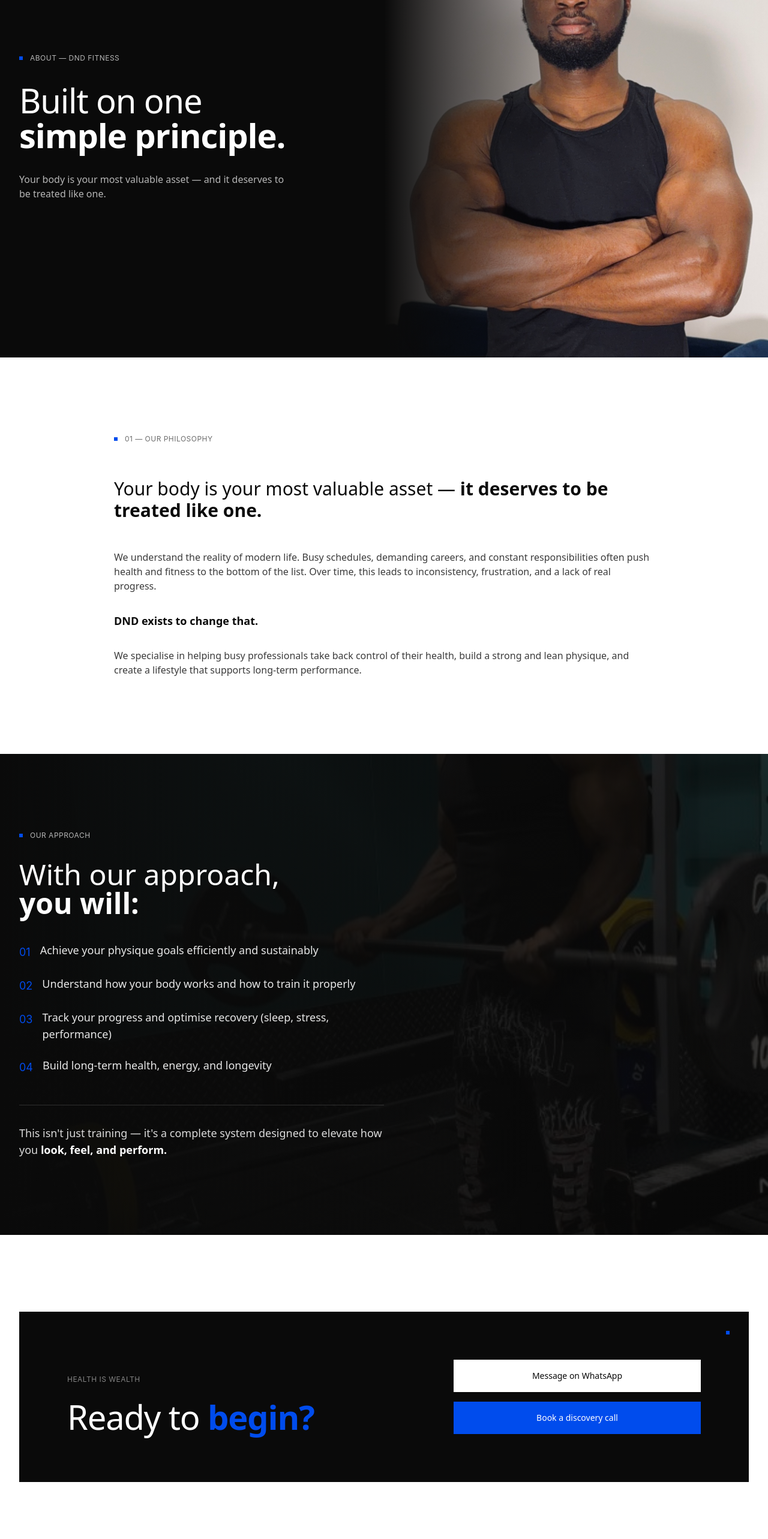
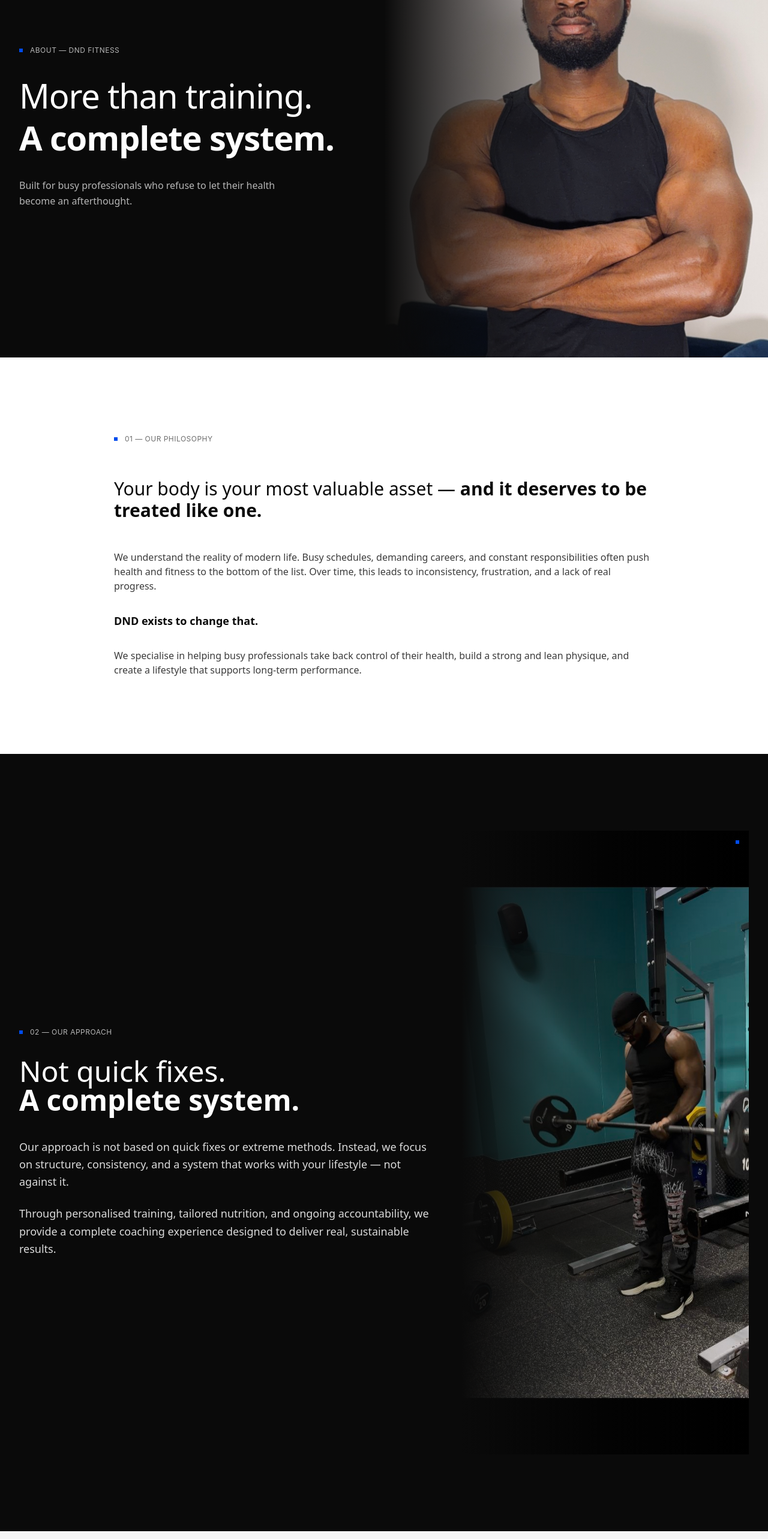
Before and after one commit to Muha-law/dnd-fitness, a React (Vite) app: page /about in a window 1280 px wide. Shown: the part 220-2786 px from the top of the page at 60% size. Built offline with nearby package versions, Linux system fonts and the light colour scheme.

Commit message:
Fix Benefits and Contact nav links to scroll from any page

```diff
--- a/src/About.jsx
+++ b/src/About.jsx
@@ -14,22 +14,49 @@ export default function About() {
     <div className="min-h-screen bg-background overflow-x-hidden">
       <Nav />
 
-      {/* HERO with background image */}
-      {/* HERO — black left, photo right, gradient blend */}
-<section className="relative min-h-[80vh] md:min-h-screen bg-on-surface overflow-hidden pt-32 pb-20">
-  {/* Photo on the right */}
-  <div className="absolute top-0 right-0 bottom-0 w-full h-[50vh] md:h-full md:w-3/5 lg:w-1/2">
+      {/* HERO */}
+<section className="relative md:min-h-screen bg-on-surface overflow-hidden">
+
+  {/* MOBILE: full image background + dark overlay at bottom for text */}
+  <div className="md:hidden">
+    <div
+      className="relative w-full min-h-[90vh] bg-cover bg-center flex items-end pt-32 pb-12 px-4"
+      style={{ backgroundImage: "url('/about.jpg')" }}
+    >
+      {/* Dark gradient at bottom for text legibility */}
+      <div className="absolute inset-0 bg-gradient-to-t from-on-surface via-on-surface/40 to-transparent" />
+
+      <div className="relative z-10">
+        <div className="flex items-center gap-3 mb-6">
+          <div className="w-1.5 h-1.5 bg-accent" />
+          <span className="font-mono text-label-md uppercase text-on-primary/80">
+            About — DND Fitness
+          </span>
+        </div>
+        <h1 className="text-4xl font-light text-on-primary leading-tight">
+          More than training.
+          <br />
+          <span className="font-semibold">A complete system.</span>
+        </h1>
+        <p className="text-body-md text-on-primary/80 mt-6 max-w-md leading-relaxed">
+          Built for busy professionals who refuse to let their health become an afterthought.
+        </p>
+      </div>
+    </div>
+  </div>
+
+  {/* DESKTOP: black left, photo right */}
+  <div className="hidden md:block relative min-h-screen pt-32 pb-20">
+    <div className="absolute top-0 right-0 bottom-0 w-3/5 lg:w-1/2">
       <img
         src="/about.jpg"
         alt="DND Fitness Founder"
         className="w-full h-full object-cover object-top"
       />
-    {/* Gradient blend — black fades from left edge into the photo */}
       <div className="absolute inset-0 bg-gradient-to-r from-on-surface via-on-surface/10 to-transparent" />
     </div>
 
-  {/* Text on the left */}
-  <div className="relative z-10 max-w-[1400px] mx-auto h-full px-4 md:px-8 flex items-center min-h-[calc(100vh-12rem)]">
+    <div className="relative z-10 max-w-[1400px] mx-auto h-full px-8 flex items-center min-h-[calc(100vh-12rem)]">
       <div className="max-w-xl">
         <div className="flex items-center gap-3 mb-8">
           <div className="w-1.5 h-1.5 bg-accent" />
@@ -37,18 +64,21 @@ export default function About() {
             About — DND Fitness
           </span>
         </div>
-      <h1 className="text-4xl md:text-display-lg font-light text-on-primary leading-tight">
-        Built on one
+        <h1 className="text-display-lg font-light text-on-primary leading-tight">
+          More than training.
           <br />
-        <span className="font-semibold">simple principle.</span>
+          <span className="font-semibold">A complete system.</span>
         </h1>
-      <p className="text-body-md md:text-base text-on-primary/70 mt-8 max-w-md leading-relaxed">
-        Your body is your most valuable asset — and it deserves to be treated like one.
+        <p className="text-base text-on-primary/70 mt-8 max-w-md leading-relaxed">
+          Built for busy professionals who refuse to let their health become an afterthought.
         </p>
       </div>
     </div>
+  </div>
+
 </section>
-      {/* INTRO */}
+
+      {/* PHILOSOPHY */}
       <section className="px-4 md:px-8 py-20 md:py-32">
         <div className="max-w-[900px] mx-auto">
           <div className="flex items-center gap-3 mb-10 md:mb-14">
@@ -60,7 +90,7 @@ export default function About() {
 
           <p className="text-2xl md:text-3xl font-light text-on-surface leading-snug mb-12">
             Your body is your most valuable asset —
-            <span className="font-semibold"> it deserves to be treated like one.</span>
+            <span className="font-semibold"> and it deserves to be treated like one.</span>
           </p>
 
           <div className="space-y-8 text-on-surface/80 text-body-md md:text-base leading-relaxed">
@@ -84,48 +114,107 @@ export default function About() {
         </div>
       </section>
 
-      {/* OUR APPROACH — bg image on all screen sizes */}
-      <section
-        className="relative px-4 md:px-8 py-20 md:py-32 bg-on-surface text-on-primary overflow-hidden bg-cover bg-center"
+      {/* OUR APPROACH — split mobile/desktop, same as App.jsx */}
+      <section className="bg-on-surface text-on-primary">
+        {/* MOBILE ONLY */}
+        <div
+          className="md:hidden relative px-4 py-20 bg-cover bg-center"
           style={{ backgroundImage: "url('/approach.jpg')" }}
         >
-        {/* Dark overlay - stronger on mobile, gradient on desktop */}
-        <div className="absolute inset-0 bg-on-surface/75 md:bg-gradient-to-r md:from-on-surface md:via-on-surface/70 md:to-on-surface/20" />
-
-        {/* Content */}
-        <div className="relative z-10 max-w-[1400px] mx-auto">
-          <div className="md:max-w-[55%] lg:max-w-[50%]">
+          <div className="absolute inset-0 bg-on-surface/75" />
+          <div className="relative z-10">
             <div className="flex items-center gap-3 mb-8">
               <div className="w-1.5 h-1.5 bg-accent" />
-              <span className="font-mono text-label-md uppercase text-on-primary/70">
-                Our Approach
-              </span>
+              <span className="font-mono text-label-md uppercase text-on-primary/70">02 — Our Approach</span>
             </div>
-            <h2 className="text-3xl md:text-4xl lg:text-5xl font-light mb-10 leading-tight">
-              With our approach,
+            <p className="text-3xl font-light mb-10 leading-tight">
+              Not quick fixes.
               <br />
-              <span className="font-semibold">you will:</span>
-            </h2>
-            <ul className="space-y-5 md:space-y-6 mb-10 md:mb-12">
-              {[
-                "Achieve your physique goals efficiently and sustainably",
-                "Understand how your body works and how to train it properly",
-                "Track your progress and optimise recovery (sleep, stress, performance)",
-                "Build long-term health, energy, and longevity",
-              ].map((item, i) => (
-                <li key={i} className="flex gap-4 text-body-md md:text-lg text-on-primary/90">
-                  <span className="text-accent font-mono mt-1 flex-shrink-0">0{i + 1}</span>
-                  <span>{item}</span>
-                </li>
-              ))}
-            </ul>
-            <p className="text-body-md md:text-lg text-on-primary/85 leading-relaxed pt-6 md:pt-8 border-t border-on-primary/15">
-              This isn't just training — it's a complete system designed to elevate
-              how you <span className="font-semibold text-on-primary">look, feel, and perform.</span>
+              <span className="font-semibold">A complete system.</span>
+            </p>
+            <div className="space-y-6 text-on-primary/85 text-body-md leading-relaxed">
+              <p>
+                Our approach is not based on quick fixes or extreme methods.
+                Instead, we focus on structure, consistency, and a system that
+                works with your lifestyle — not against it.
+              </p>
+              <p>
+                Through personalised training, tailored nutrition, and ongoing
+                accountability, we provide a complete coaching experience designed
+                to deliver real, sustainable results.
               </p>
             </div>
           </div>
+        </div>
+
+        {/* DESKTOP ONLY */}
+        <div className="hidden md:block px-8 py-32">
+          <div className="max-w-[1400px] mx-auto grid grid-cols-12 gap-12 items-center">
+            <div className="col-span-7">
+              <div className="flex items-center gap-3 mb-8">
+                <div className="w-1.5 h-1.5 bg-accent" />
+                <span className="font-mono text-label-md uppercase text-on-primary/70">02 — Our Approach</span>
+              </div>
+              <p className="text-4xl lg:text-5xl font-light mb-10 leading-tight">
+                Not quick fixes.
+                <br />
+                <span className="font-semibold">A complete system.</span>
+              </p>
+              <div className="space-y-6 text-on-primary/85 text-lg leading-relaxed">
+                <p>
+                  Our approach is not based on quick fixes or extreme methods.
+                  Instead, we focus on structure, consistency, and a system that
+                  works with your lifestyle — not against it.
+                </p>
+                <p>
+                  Through personalised training, tailored nutrition, and ongoing
+                  accountability, we provide a complete coaching experience designed
+                  to deliver real, sustainable results.
+                </p>
+              </div>
+            </div>
+
+            <div className="col-span-5">
+              <div className="relative">
+                <img
+                  src="/approach.jpg"
+                  alt="DND Approach"
+                  className="w-full h-auto block"
+                />
+                <div className="absolute inset-0 bg-gradient-to-r from-on-surface via-on-surface/30 to-transparent" />
+                <div className="absolute top-4 right-4 w-1.5 h-1.5 bg-accent" />
+              </div>
+            </div>
+          </div>
+        </div>
       </section>
+
+      {/* MORE THAN TRAINING */}
+      <section className="px-4 md:px-8 py-20 md:py-32 bg-surface-low">
+        <div className="max-w-[900px] mx-auto">
+          <div className="flex items-center gap-3 mb-10 md:mb-14">
+            <div className="w-1.5 h-1.5 bg-accent" />
+            <span className="font-mono text-label-md uppercase text-on-surface/60">
+              03 — More Than Training
+            </span>
+          </div>
+
+          <p className="text-2xl md:text-3xl font-light text-on-surface leading-snug mb-8">
+            At DND Fitness, it's not just about how you look.
+          </p>
+          <p className="text-body-md md:text-lg text-on-surface/80 leading-relaxed mb-12">
+            It's about how you feel, how you perform, and how you show up in
+            every area of your life.
+          </p>
+
+          <p className="text-2xl md:text-3xl font-light text-on-surface leading-snug pt-8 border-t border-on-surface/10">
+            This is more than personal training.
+            <br />
+            <span className="font-semibold">A system for long-term health, strength, and confidence.</span>
+          </p>
+        </div>
+      </section>
+
       {/* CTA */}
       <section className="px-4 md:px-8 py-20 md:py-32">
         <div className="max-w-[1400px] mx-auto bg-on-surface p-8 md:p-20 relative overflow-hidden">
--- a/src/App.jsx
+++ b/src/App.jsx
@@ -98,47 +98,93 @@ export default function App() {
       </section>
 
       {/* OUR APPROACH */}
-<section
-  className="relative px-4 md:px-8 py-20 md:py-32 bg-on-surface text-on-primary overflow-hidden bg-cover bg-center"
-  style={{ backgroundImage: "url('/approach.jpg')" }}
->
-  <div className="absolute inset-0 bg-on-surface/75 md:bg-gradient-to-r md:from-on-surface md:via-on-surface/70 md:to-on-surface/20" />
+<section className="bg-on-surface text-on-primary">
 
-  <div className="relative z-10 max-w-[1400px] mx-auto">
-    <div className="md:max-w-[55%] lg:max-w-[50%]">
+  {/* ============ MOBILE ONLY ============ */}
+  <div
+    className="md:hidden relative px-4 py-20 bg-cover bg-center"
+    style={{ backgroundImage: "url('/approach.jpg')" }}
+  >
+    <div className="absolute inset-0 bg-on-surface/75" />
+    <div className="relative z-10">
       <div className="flex items-center gap-3 mb-8">
         <div className="w-1.5 h-1.5 bg-accent" />
-        <span className="font-mono text-label-md uppercase text-on-primary/70">
-          Our Approach
-        </span>
+        <span className="font-mono text-label-md uppercase text-on-primary/70">Our Approach</span>
       </div>
-
-      <p className="text-3xl md:text-4xl lg:text-5xl font-light mb-10 leading-tight">
+      <p className="text-3xl font-light mb-10 leading-tight">
         With our approach,
         <br />
         <span className="font-semibold">you will:</span>
       </p>
-
-      <ul className="space-y-5 md:space-y-6 mb-10 md:mb-12">
+      <ul className="space-y-5 mb-10">
         {[
           "Achieve your physique goals efficiently and sustainably",
           "Understand how your body works and how to train it properly",
           "Track your progress and optimise recovery (sleep, stress, performance)",
           "Build long-term health, energy, and longevity",
         ].map((item, i) => (
-          <li key={i} className="flex gap-4 text-body-md md:text-lg text-on-primary/90">
+          <li key={i} className="flex gap-4 text-body-md text-on-primary/90">
             <span className="text-accent font-mono mt-1 flex-shrink-0">0{i + 1}</span>
             <span>{item}</span>
           </li>
         ))}
       </ul>
-
-      <p className="text-body-md md:text-lg text-on-primary/85 leading-relaxed pt-6 md:pt-8 border-t border-on-primary/15">
+      <p className="text-body-md text-on-primary/85 leading-relaxed pt-6 border-t border-on-primary/15">
         This isn't just training — it's a complete system designed to elevate
         how you <span className="font-semibold text-on-primary">look, feel, and perform.</span>
       </p>
     </div>
   </div>
+
+  {/* ============ DESKTOP ONLY ============ */}
+  <div className="hidden md:block px-8 py-32">
+    <div className="max-w-[1400px] mx-auto grid grid-cols-12 gap-12 items-center">
+
+      {/* Text left */}
+      <div className="col-span-7">
+        <div className="flex items-center gap-3 mb-8">
+          <div className="w-1.5 h-1.5 bg-accent" />
+          <span className="font-mono text-label-md uppercase text-on-primary/70">Our Approach</span>
+        </div>
+        <p className="text-4xl lg:text-5xl font-light mb-10 leading-tight">
+          With our approach,
+          <br />
+          <span className="font-semibold">you will:</span>
+        </p>
+        <ul className="space-y-6 mb-12">
+          {[
+            "Achieve your physique goals efficiently and sustainably",
+            "Understand how your body works and how to train it properly",
+            "Track your progress and optimise recovery (sleep, stress, performance)",
+            "Build long-term health, energy, and longevity",
+          ].map((item, i) => (
+            <li key={i} className="flex gap-4 text-lg text-on-primary/90">
+              <span className="text-accent font-mono mt-1 flex-shrink-0">0{i + 1}</span>
+              <span>{item}</span>
+            </li>
+          ))}
+        </ul>
+        <p className="text-lg text-on-primary/85 leading-relaxed pt-8 border-t border-on-primary/15">
+          This isn't just training — it's a complete system designed to elevate
+          how you <span className="font-semibold text-on-primary">look, feel, and perform.</span>
+        </p>
+      </div>
+
+      {/* Image right with gradient blend */}
+      <div className="col-span-5">
+        <div className="relative">
+          <img
+            src="/approach.jpg"
+            alt="DND Approach"
+            className="w-full h-auto block"
+          />
+          <div className="absolute inset-0 bg-gradient-to-r from-on-surface via-on-surface/30 to-transparent" />
+          <div className="absolute top-4 right-4 w-1.5 h-1.5 bg-accent" />
+        </div>
+      </div>
+    </div>
+  </div>
+
 </section>
 
       {/* WHAT YOU GET AS A 1-1 CLIENT */}
```
Also changed, not shown: src/components/Nav.jsx (+49 -6 lines). Lines whose indentation alone changed are shown as unchanged.
